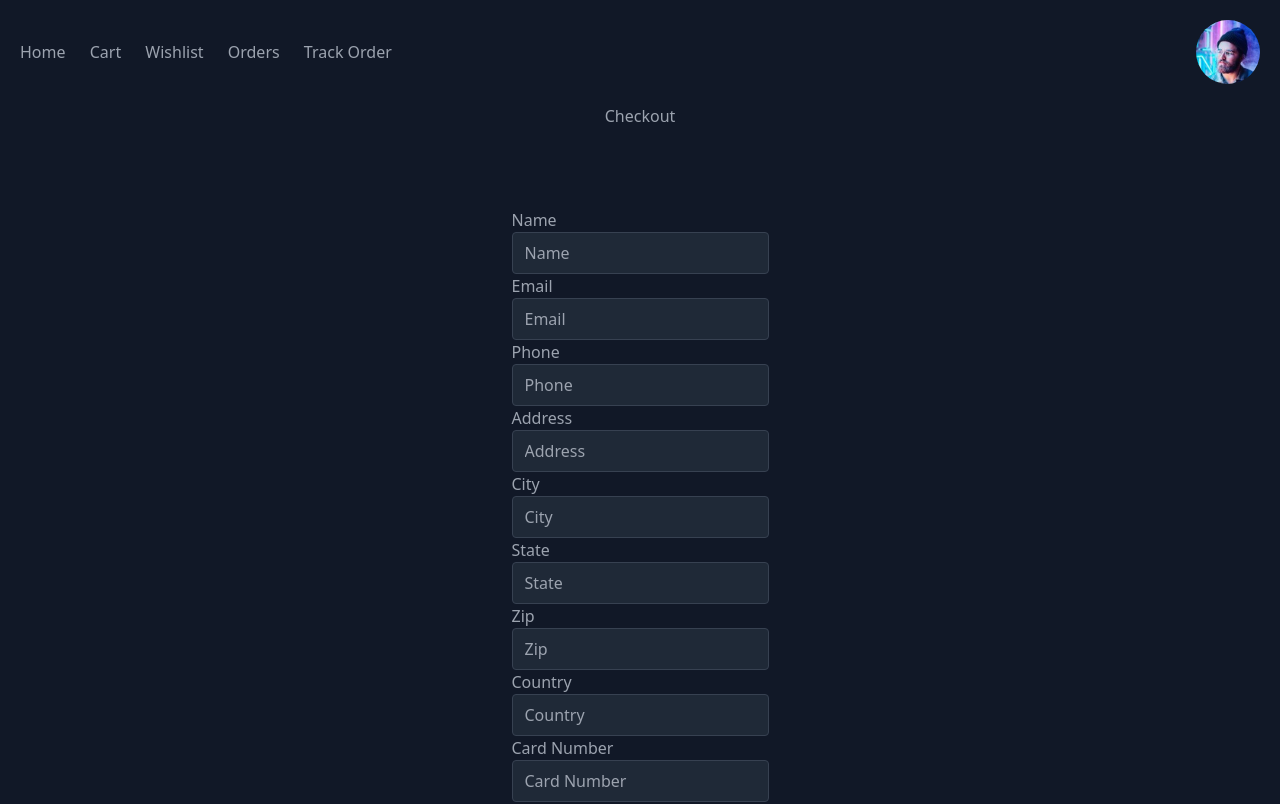
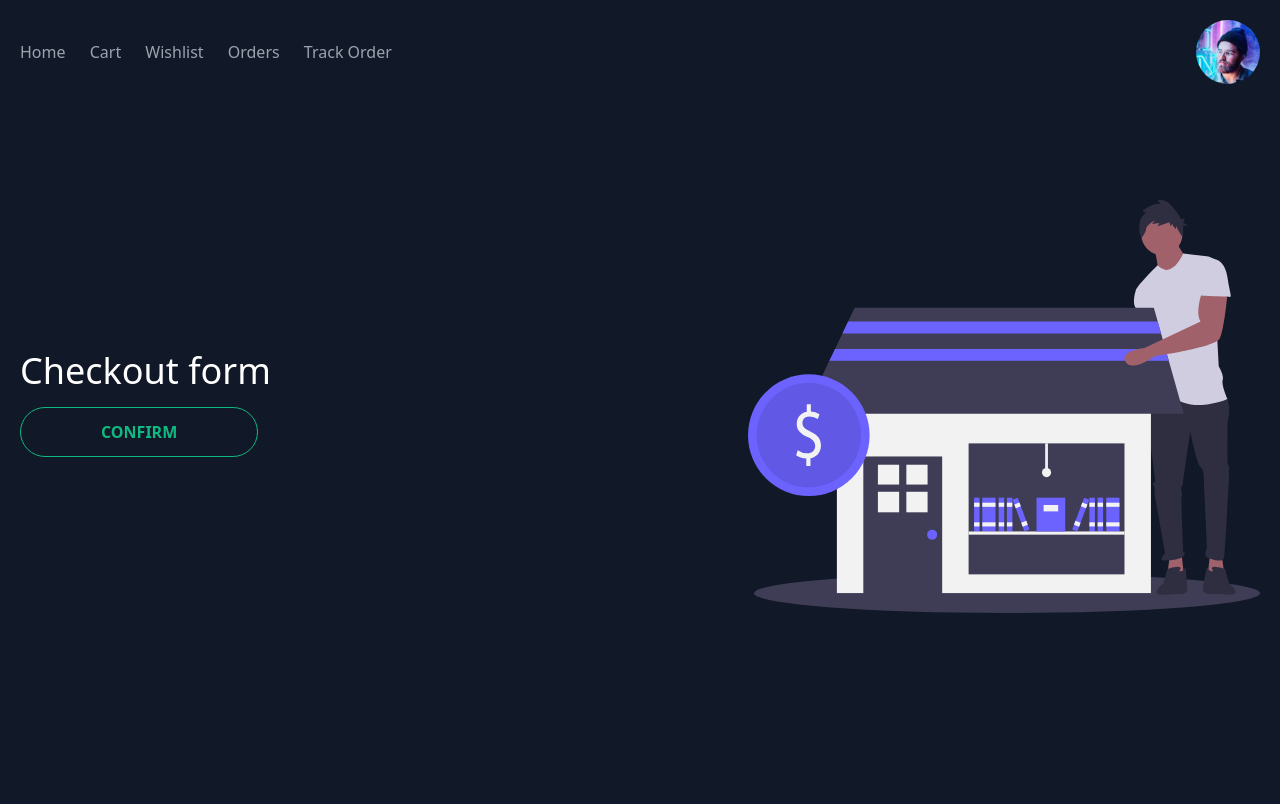
Before and after one commit to PraveenMalethia/basketiya-2, a Nuxt app: page /cart/checkout in a window 1280 px wide. Shown: the top 804 px of the page. Built offline with nearby package versions, Linux system fonts and the light colour scheme.

Commit message:
checkout form update

```diff
--- a/pages/cart/checkout.vue
+++ b/pages/cart/checkout.vue
@@ -1,138 +1,46 @@
 <template>
   <section class="text-gray-400 bg-gray-900 body-font">
-    <h2 class="text-center">Checkout</h2>
-    <!-- checkout form  -->
-    <div class="container px-5 py-24 mx-auto">
-        <div class="flex flex-wrap justify-center -m-4">
-        <div class="col-md-6">
-          <div class="card">
-            <div class="card-body">
-              <form class="form-horizontal">
-                <div class="row">
-                  <div class="col-md-12">
-                    <div class="form-group">
-                      <label for="name" class="col-md-2 control-label">Name</label>
-                      <div class="col-md-10">
-                        <input type="text" class="input-field" id="name" placeholder="Name">
-                      </div>
-                    </div>
-                  </div>
-                </div>
-                <div class="row">
-                  <div class="col-md-12">
-                    <div class="form-group">
-                      <label for="email" class="col-md-2 control-label">Email</label>
-                      <div class="col-md-10">
-                        <input type="email" class="input-field" id="email" placeholder="Email">
-                      </div>
-                    </div>
-                  </div>
-                </div>
-                <div class="row">
-                  <div class="col-md-12">
-                    <div class="form-group">
-                      <label for="phone" class="col-md-2 control-label">Phone</label>
-                      <div class="col-md-10">
-                        <input type="text" class="input-field" id="phone" placeholder="Phone">
-                      </div>
-                    </div>
-                  </div>
-                </div>
-                <div class="row">
-                  <div class="col-md-12">
-                    <div class="form-group">
-                      <label for="address" class="col-md-2 control-label">Address</label>
-                      <div class="col-md-10">
-                        <input type="text" class="input-field" id="address" placeholder="Address">
-                      </div>
-                    </div>
-                  </div>
-                </div>
-                <div class="row">
-                  <div class="col-md-12">
-                    <div class="form-group">
-                      <label for="city" class="col-md-2 control-label">City</label>
-                      <div class="col-md-10">
-                        <input type="text" class="input-field" id="city" placeholder="City">
-                      </div>
-                    </div>
-                  </div>
-                </div>
-                <div class="row">
-                  <div class="col-md-12">
-                    <div class="form-group">
-                      <label for="state" class="col-md-2 control-label">State</label>
-                      <div class="col-md-10">
-                        <input type="text" class="input-field" id="state" placeholder="State">
-                      </div>
-                    </div>
-                  </div>
-                </div>
-                <div class="row">
-                  <div class="col-md-12">
-                    <div class="form-group">
-                      <label for="zip" class="col-md-2 control-label">Zip</label>
-                      <div class="col-md-10">
-                        <input type="text" class="input-field" id="zip" placeholder="Zip">
-                      </div>
-                    </div>
-                  </div>
-                </div>
-                <div class="row">
-                  <div class="col-md-12">
-                    <div class="form-group">
-                      <label for="country" class="col-md-2 control-label">Country</label>
-                      <div class="col-md-10">
-                        <input type="text" class="input-field" id="country" placeholder="Country">
-                      </div>
-                    </div>
-                  </div>
-                </div>
-                <div class="row">
-                  <div class="col-md-12">
-                    <div class="form-group">
-                      <label for="card-number" class="col-md-2 control-label">Card Number</label>
-                      <div class="col-md-10">
-                        <input type="text" class="input-field" id="card-number" placeholder="Card Number">
-                      </div>
-                    </div>
-                  </div>
-                </div>
-                <div class="row">
-                  <div class="col-md-12">
-                    <div class="form-group">
-                      <label for="card-cvv" class="col-md-2 control-label">CVV</label>
-                      <div class="col-md-10">
-                        <input type="text" class="input-field" id="card-cvv" placeholder="CVV">
-                      </div>
-                    </div>
-                  </div>
-                </div>
-                <div class="row">
-                  <div class="col-md-12">
-                    <div class="form-group">
-                      <label for="card-expiration" class="col-md-2 control-label">Expiration</label>
-                      <div class="col-md-10">
-                        <input type="text" class="input-field" id="card-expiration" placeholder="MM/YY">
-                      </div>
-                    </div>
-                  </div>
-                </div>
-              </form>
-            </div>
-            <div class="card-footer">
-              <div class="row">
-                <div class="col-md-12">
+    <div
+      class="
+        container
+        mx-auto
+        flex
+        px-5
+        py-24
+        md:flex-row
+        flex-col
+        items-center
+      "
+    >
+      <div
+        class="
+          lg:flex-grow
+          md:w-1/2
+          lg:pr-24
+          md:pr-16
+          flex flex-col
+          md:items-start
+          md:text-left
+          mb-16
+          md:mb-0
+          items-center
+          text-center
+        "
+      >
+        <!-- Checkout form here -->
+        <h1 class="title-font sm:text-4xl text-3xl mb-4 font-medium text-white">Checkout form</h1>
+        <div class="flex justify-center">
           <button
-                    class="text-purple-500
+            class="
+              text-green-500
               bg-transparent
-                      border border-solid border-purple-500
-                      hover:bg-purple-500
+              border border-solid border-green-500
+              hover:bg-green-500
               hover:text-white
               active:bg-emerald-600
               font-bold
               uppercase
-                      px-8
+              px-20
               py-3
               rounded-full
               outline-none
@@ -141,15 +49,19 @@
               mb-1
               ease-linear
               transition-all
-                      duration-150"
-                      @click="submit">
-                      Submit
+              duration-150
+            "
+            type="button"
+          >
+            Confirm
           </button>
         </div>
       </div>
-            </div>
-          </div>
-        </div>
+      <div class="lg:max-w-lg lg:w-full md:w-1/2 w-5/6">
+        <img
+          alt="hero"
+          src="/svg/hero.svg"
+        ></img>
       </div>
     </div>
   </section>
```
Lines whose indentation alone changed are shown as unchanged.
